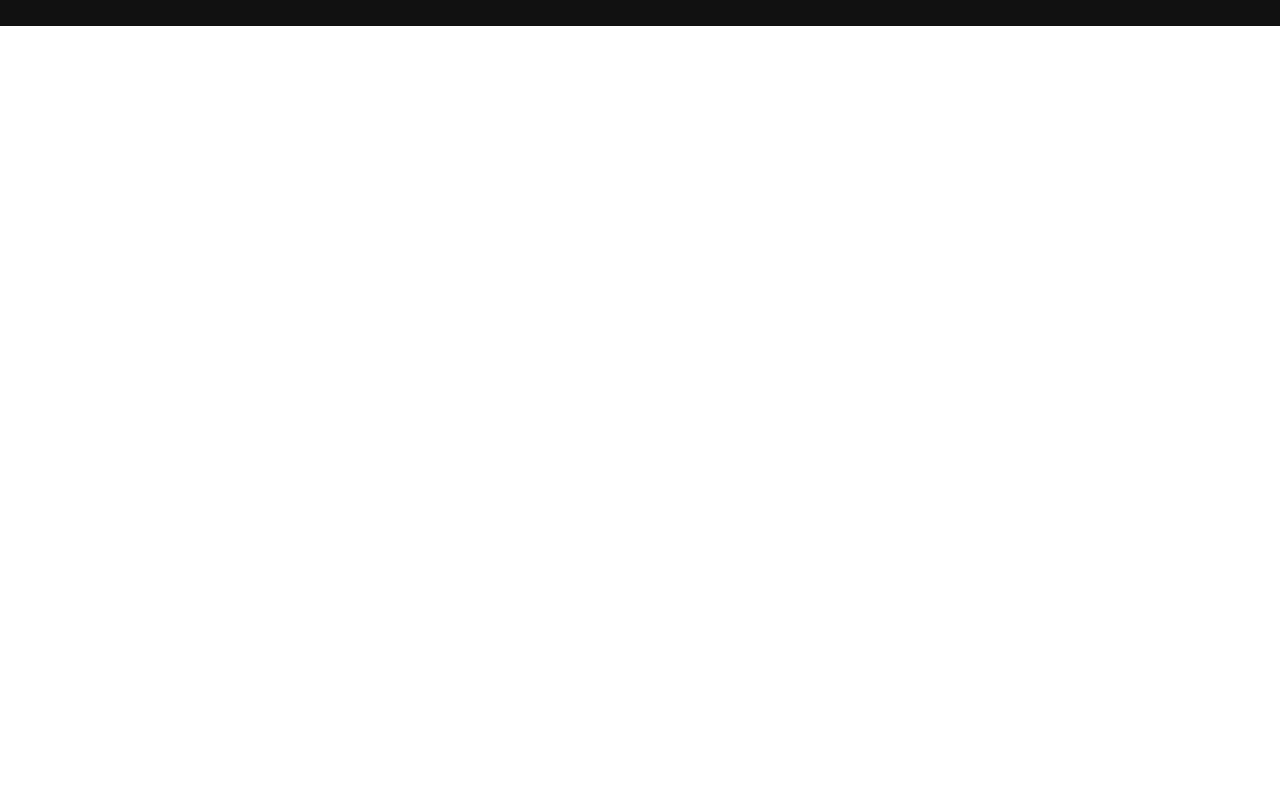
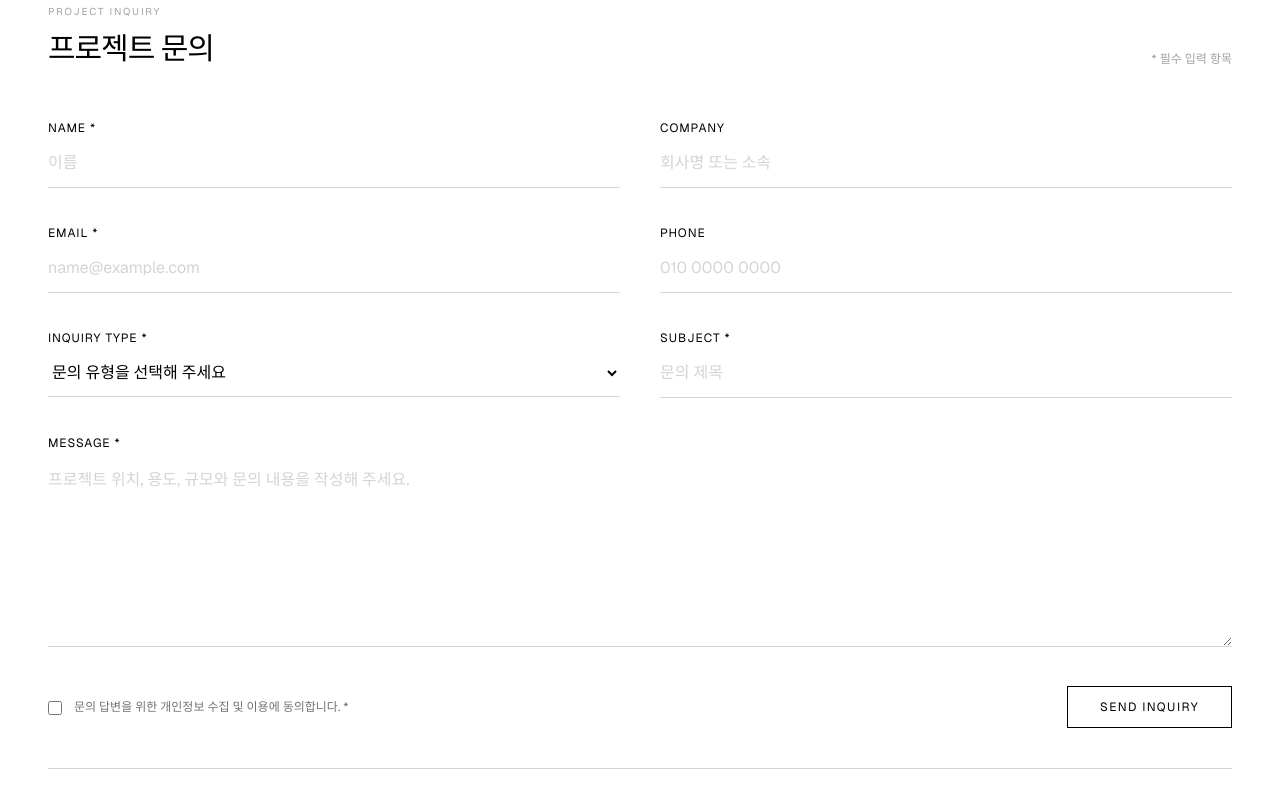
Before and after one commit to min3eo/hk, a Next.js app: page /contact-us in a window 1280 px wide. Shown: the part 921-1720 px from the top of the page. Before the commit the page ends 947 px from the top, so only its background shows below. Built offline with nearby package versions, Linux system fonts and the light colour scheme.

Commit message:
feat: add project inquiry form

```diff
--- /dev/null
+++ b/src/app/contact-us/contact-form.tsx
@@ -0,0 +1,74 @@
+"use client";
+
+import { FormEvent, useState } from "react";
+
+const fieldClass = "w-full border-b border-neutral-300 bg-transparent py-3 text-base outline-none transition-colors placeholder:text-neutral-300 focus:border-black";
+
+export default function ContactForm() {
+  const [notice, setNotice] = useState("");
+
+  function handleSubmit(event: FormEvent<HTMLFormElement>) {
+    event.preventDefault();
+    setNotice("온라인 전송 연결 준비 중입니다. 현재는 대표전화로 문의해 주세요.");
+  }
+
+  return (
+    <form onSubmit={handleSubmit} className="mt-20 border-t border-black pt-8 sm:mt-28 sm:pt-10">
+      <div className="mb-12 flex flex-col gap-3 sm:flex-row sm:items-end sm:justify-between">
+        <div>
+          <p className="mb-3 text-[10px] tracking-[0.18em] text-neutral-400">PROJECT INQUIRY</p>
+          <h2 className="text-2xl tracking-[-0.035em] sm:text-3xl">프로젝트 문의</h2>
+        </div>
+        <p className="text-xs text-neutral-400">* 필수 입력 항목</p>
+      </div>
+
+      <div className="grid gap-x-10 gap-y-8 md:grid-cols-2">
+        <label className="block">
+          <span className="text-xs tracking-[0.08em]">NAME *</span>
+          <input name="name" type="text" required autoComplete="name" placeholder="이름" className={fieldClass} />
+        </label>
+        <label className="block">
+          <span className="text-xs tracking-[0.08em]">COMPANY</span>
+          <input name="company" type="text" autoComplete="organization" placeholder="회사명 또는 소속" className={fieldClass} />
+        </label>
+        <label className="block">
+          <span className="text-xs tracking-[0.08em]">EMAIL *</span>
+          <input name="email" type="email" required autoComplete="email" placeholder="name@example.com" className={fieldClass} />
+        </label>
+        <label className="block">
+          <span className="text-xs tracking-[0.08em]">PHONE</span>
+          <input name="phone" type="tel" autoComplete="tel" placeholder="010 0000 0000" className={fieldClass} />
+        </label>
+        <label className="block">
+          <span className="text-xs tracking-[0.08em]">INQUIRY TYPE *</span>
+          <select name="inquiryType" required defaultValue="" className={`${fieldClass} cursor-pointer`}>
+            <option value="" disabled>문의 유형을 선택해 주세요</option>
+            <option value="architecture">건축 설계</option>
+            <option value="supervision">건축 감리</option>
+            <option value="interior">인테리어 설계</option>
+            <option value="collaboration">협업 및 기타</option>
+          </select>
+        </label>
+        <label className="block">
+          <span className="text-xs tracking-[0.08em]">SUBJECT *</span>
+          <input name="subject" type="text" required placeholder="문의 제목" className={fieldClass} />
+        </label>
+        <label className="block md:col-span-2">
+          <span className="text-xs tracking-[0.08em]">MESSAGE *</span>
+          <textarea name="message" required rows={6} placeholder="프로젝트 위치, 용도, 규모와 문의 내용을 작성해 주세요." className={`${fieldClass} resize-y leading-7`} />
+        </label>
+      </div>
+
+      <div className="mt-8 flex flex-col gap-6 border-b border-neutral-300 pb-10 sm:flex-row sm:items-center sm:justify-between">
+        <label className="flex cursor-pointer items-start gap-3 text-xs leading-5 text-neutral-500">
+          <input type="checkbox" name="privacy" required className="mt-1 size-3.5 accent-black" />
+          <span>문의 답변을 위한 개인정보 수집 및 이용에 동의합니다. *</span>
+        </label>
+        <button type="submit" className="w-full border border-black px-8 py-3 text-xs tracking-[0.12em] transition-colors hover:bg-black hover:text-white sm:w-auto">
+          SEND INQUIRY
+        </button>
+      </div>
+      <p role="status" aria-live="polite" className="mt-4 min-h-5 text-xs text-neutral-500">{notice}</p>
+    </form>
+  );
+}
--- a/src/app/contact-us/page.tsx
+++ b/src/app/contact-us/page.tsx
@@ -1,6 +1,7 @@
 import type { Metadata } from "next";
 import Link from "next/link";
 import SiteHeader from "../site-header";
+import ContactForm from "./contact-form";
 
 export const metadata: Metadata = {
   title: "Contact Us | H&K Architects",
@@ -54,6 +55,7 @@ export default function ContactUsPage() {
               </p>
             </section>
           </div>
+          <ContactForm />
         </div>
       </main>
 
```
